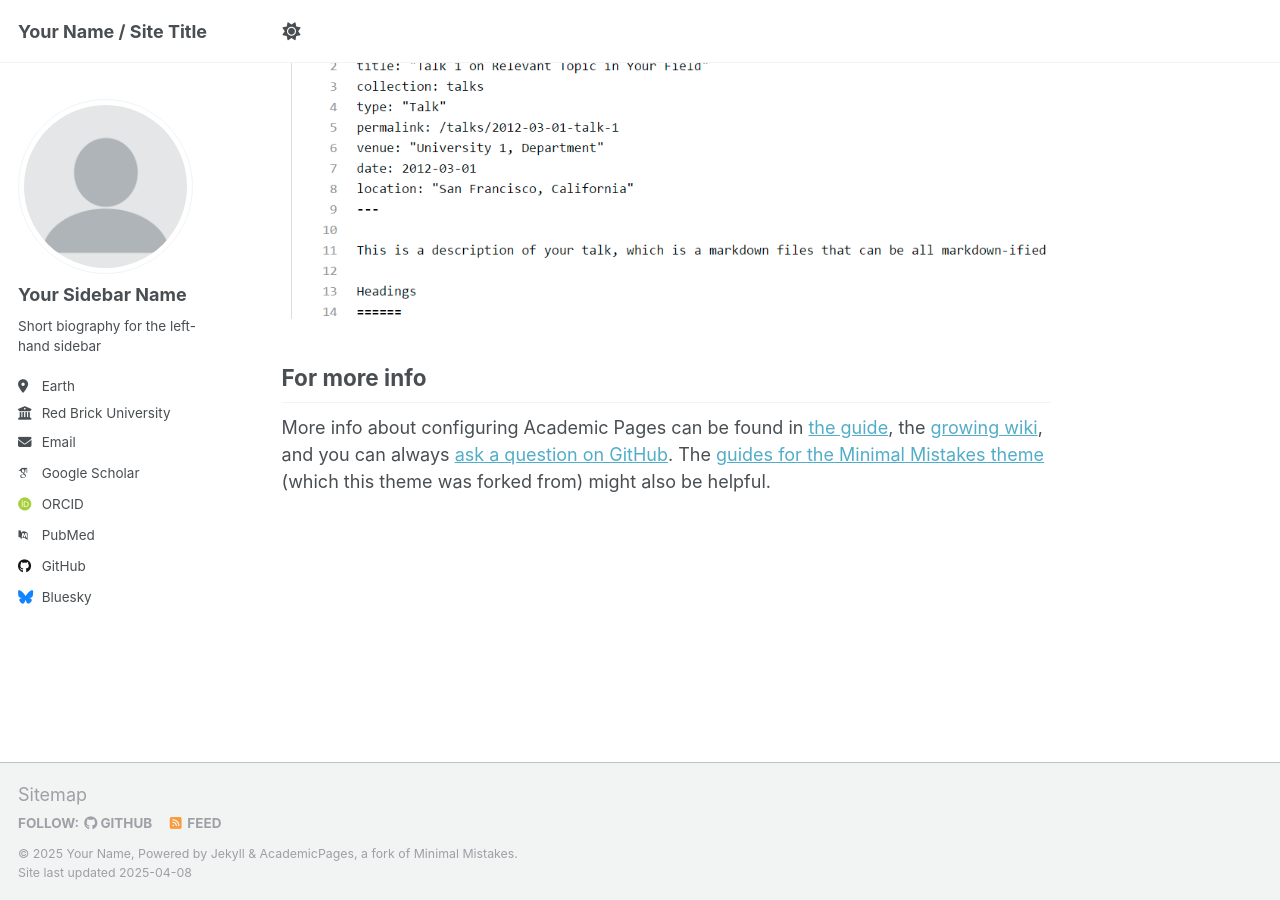
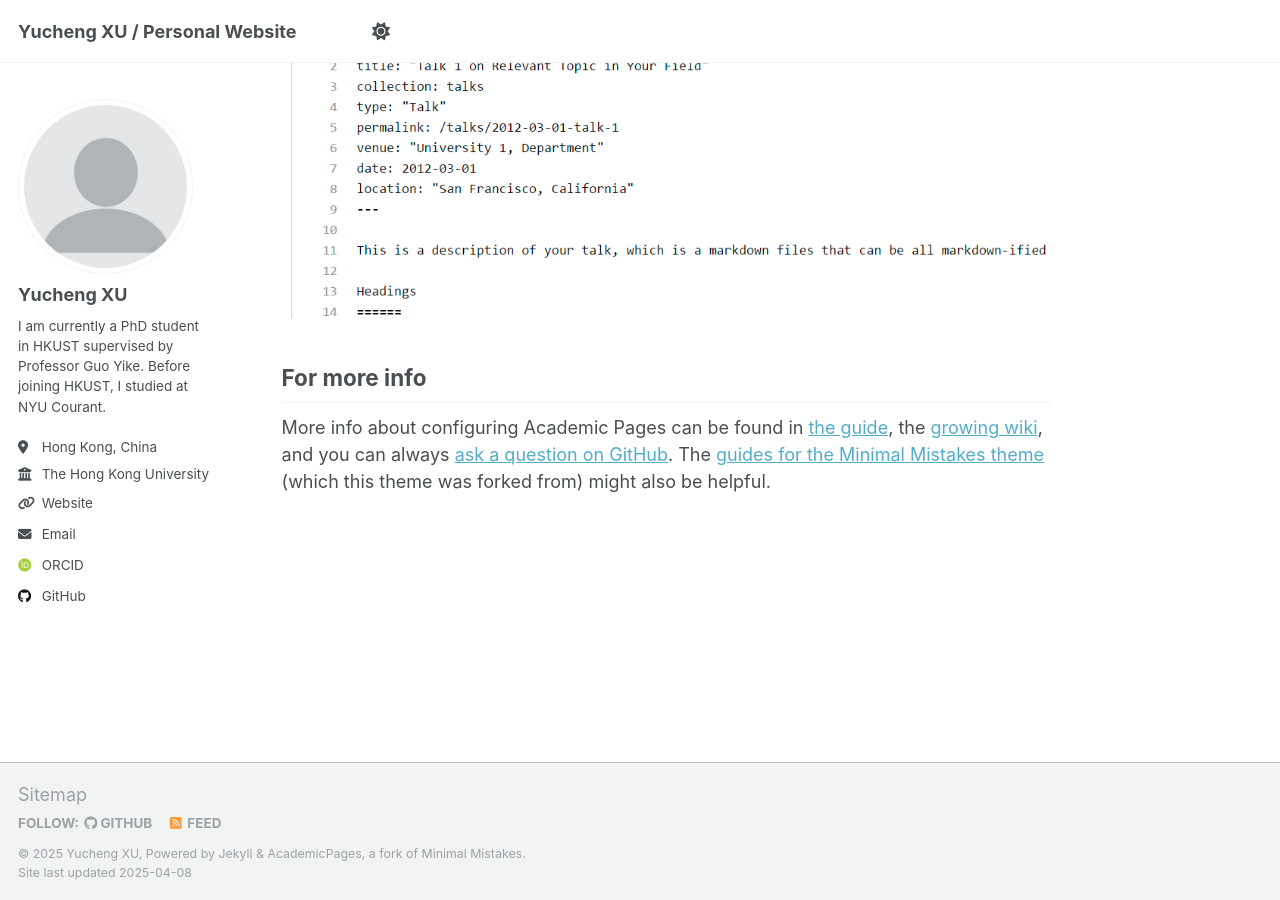
Before and after one commit to Yucheng-XPH/Yucheng-XPH.github.io, a Jekyll site: the page built from _pages/about.md, in a window 1280 px wide and 900 px high, scrolled down 2636 px. Built offline with Jekyll 4.4.1, drawn with Linux system fonts in a browser that asks for light colours; some web fonts are replaced.

Commit message:
Update _config.yml

```diff
--- a/_config.yml
+++ b/_config.yml
@@ -9,11 +9,11 @@
 # Basic Site Settings
 locale                   : "en-US"
 site_theme               : "default"
-title                    : "Your Name / Site Title"
+title                    : "Yucheng XU / Personal Website"
 title_separator          : "-"
-name                     : &name "Your Name"
+name                     : &name "Yucheng XU"
 description              : &description "personal description"
-url                      : https://academicpages.github.io # the base hostname & protocol for your site e.g. "https://[your GitHub username].github.io"
+url                      : https://Yucheng-XPH.github.io # the base hostname & protocol for your site e.g. "https://[your GitHub username].github.io"
 baseurl                  : "" # the subpath of your site, e.g. "/blog"
 repository               : "academicpages/academicpages.github.io"
 
@@ -23,21 +23,20 @@ repository               : "academicpages/academicpages.github.io"
 author:
   # Biographic information
   avatar           : "profile.png"
-  name             : "Your Sidebar Name"
-  pronouns         : # example: "she/her"
-  bio              : "Short biography for the left-hand sidebar"
-  location         : "Earth"
-  employer         : "Red Brick University"
-  uri              : # URL
-  email            : "none@example.org"
+  name             : "Yucheng XU"
+  bio              : "I am currently a PhD student in HKUST supervised by Professor Guo Yike. Before joining HKUST, I studied at NYU Courant."
+  location         : "Hong Kong, China"
+  employer         : "The Hong Kong University of Science and Technology"
+  uri              : Yucheng-XPH.github.io
+  email            : "yxufj@cse.ust.hk"
 
   # Academic websites
-  arxiv            : # URL - Update with the correct link to your profile
-  googlescholar    : "https://scholar.google.com/citations?user=PS_CX0AAAAAJ"
-  impactstory      : # URL
-  orcid            : "http://orcid.org/yourorcidurl"
+  # arxiv            : # URL - Update with the correct link to your profile
+  # googlescholar    : "https://scholar.google.com/citations?user=PS_CX0AAAAAJ"
+  # impactstory      : # URL
+  orcid            : "https://orcid.org/0009-0001-6353-2632"
   semantic         : # URL
-  pubmed           : "https://www.ncbi.nlm.nih.gov/pubmed/?term=john+snow"
+  # pubmed           : "https://www.ncbi.nlm.nih.gov/pubmed/?term=john+snow"
   researchgate     : # URL
   scopus           : # URL
 
@@ -50,7 +49,7 @@ author:
   stackoverflow    : # User number or user number and name (i.e., use "1" or "1/jeff-atwood")
 
   # Social media
-  bluesky          : "bsky.app" # Replace this with you Bluesky username
+  # bluesky          : "bsky.app" # Replace this with you Bluesky username
   facebook         : # Username
   flickr           : # Username
   foursquare       : # Username
```
